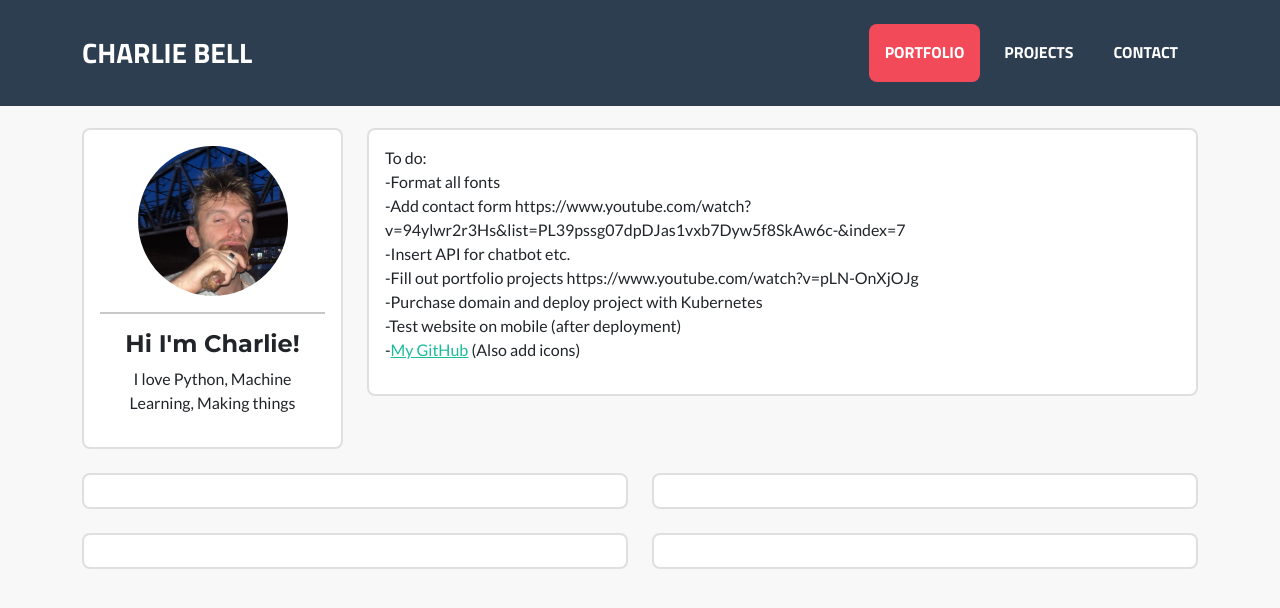
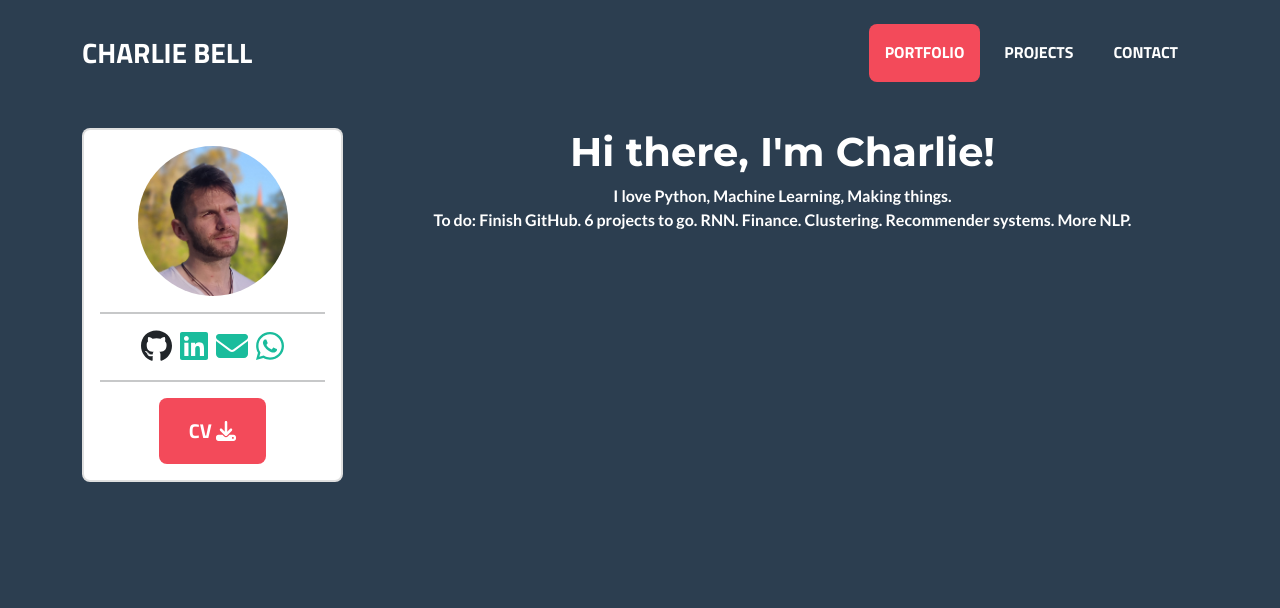
Before and after one commit to Charlie-Bell/Django-K8S, a Django app: page / in a window 1280 px wide. Shown: the top 608 px of the page. Run offline with Django 3.2, Linux system fonts and the light colour scheme; some libraries are stand-ins or nearby versions.

Commit message:
Revamped the theme, image, added social media icons

```diff
--- a/web/django_k8s/settings.py
+++ b/web/django_k8s/settings.py
@@ -188,7 +188,7 @@ DEFAULT_FROM_EMAIL = "charlie.james.bell@gmail.com"
 
 EMAIL_HOST = 'smtp.sendgrid.net'
 EMAIL_HOST_USER = 'apikey'
-EMAIL_HOST_PASSWORD = os.environ.get('EMAIL_HOST_PASSWORD')
+EMAIL_HOST_PASSWORD = str(os.environ.get('EMAIL_HOST_PASSWORD'))
 EMAIL_PORT = 587
 EMAIL_USE_TLS = True
 
--- a/web/django_k8s/templates/base.html
+++ b/web/django_k8s/templates/base.html
@@ -20,6 +20,8 @@
         <!-- Core theme CSS (includes Bootstrap)-->
         <link href={% static 'theme/css/styles.css' %} rel="stylesheet" />
         <link href={% static 'css/main.css' %} rel="stylesheet" />
+        <script src="https://kit.fontawesome.com/33896c4412.js" crossorigin="anonymous"></script>
+
     </head>
     <body>
         {% include 'navbar.html' %}
--- a/web/django_k8s/templates/index.html
+++ b/web/django_k8s/templates/index.html
@@ -8,58 +8,43 @@
 
 {% block content %}
 
-<body>
+<body class="bg-secondary">
 
     <br>
     <div class="container">
-        <div class="row">
+        <div class="row justify-content-between">
             <div class="col-md-3">
                 <div class="card card-body" id="profile-wrapper">
-                    <img id="profile-pic" src={% static 'theme/assets/img/GodHelpUs.jpg' %} class="img-fluid" alt="Image cannot be displayed" />
+                    <img id="profile-pic" src={% static 'theme/assets/img/me.jpg' %} class="profile-pic" alt="Image cannot be displayed" />
                     <hr>
-                    <h4>Hi I'm Charlie!</h4>
-                    <p>I love Python, Machine Learning, Making things</p>
+                    <div class="grid justify-content-center">
+                        <a href = "https://github.com/Charlie-Bell/"><i class="fa-brands fa-github fa-2x text-dark"></i></a>
+                        <a href = "https://www.linkedin.com/in/charlie-bell-04989bb5/"><i class="fa-brands fa-linkedin fa-2x text-blue"></i></a>
+                        <a href = "mailto: charlie.james.bell@gmail.com"><i class="fa-solid fa-envelope fa-2x text-red"></i></a>
+                        <a href = "https://wa.me/4915146944867"><i class="fa-brands fa-whatsapp fa-2x text-green"></i></a>
+                    </div>
+                    <hr>
+                    <div class="col">
+                        <a href={% static 'theme/assets/img/me.jpg' %} download>
+                            <button class="btn cb-bg-primary btn-xl text-white" id="downloadCV" type="download">CV <i class="fa fa-download fa-1x text-white"></i></button>
+                        </a>
+                    </div>
                 </div>
+                <br>
             </div>
             <div class="col-md-9">
-                <div class="card card-body">
-                    <p>To do:
+                <div class="container text-center text-white">
+
+                <h1>Hi there, I'm Charlie!</h1>
+                <p><b>
+                    I love Python, Machine Learning, Making things.
                     <br>
-                    -Format all fonts
-                    <br>
-                    -Add contact form https://www.youtube.com/watch?v=94ylwr2r3Hs&list=PL39pssg07dpDJas1vxb7Dyw5f8SkAw6c-&index=7
-                    <br>
-                    -Insert API for chatbot etc.
-                    <br>
-                    -Fill out portfolio projects https://www.youtube.com/watch?v=pLN-OnXjOJg
-                    <br>
-                    -Purchase domain and deploy project with Kubernetes
-                    <br>
-                    -Test website on mobile (after deployment)
-                    <br>
-                    -<a href="https://github.com/Charlie-Bell">My GitHub</a> (Also add icons)
-                    </p>
-                </div>
+                    To do: Finish GitHub. 6 projects to go. RNN. Finance. Clustering. Recommender systems. More NLP.
+                </b></p>
+            </div>
             </div>
         </div>
-        <br>
-        <div class="row">
-            <div class="col-md-6">
-                <div class="card card-body"></div>
-            </div>
-            <div class="col-md-6">
-                <div class="card card-body"></div>
-            </div>
-        </div>
-        <br>
-        <div class="row">
-            <div class="col-md-6">
-                <div class="card card-body"></div>
-            </div>
-            <div class="col-md-6">
-                <div class="card card-body"></div>
-            </div>
-        </div>
+
     </div>
 
 </body>
```
Also changed, not shown: web/django_k8s/templates/contact.html (+6 -3 lines), web/django_k8s/templates/projects.html (+7 -12 lines), web/staticfiles-cdn/theme/assets/img/GodHelpUs.jpg (deleted), web/staticfiles-cdn/theme/assets/img/me.jpg (added), 4 other files.
